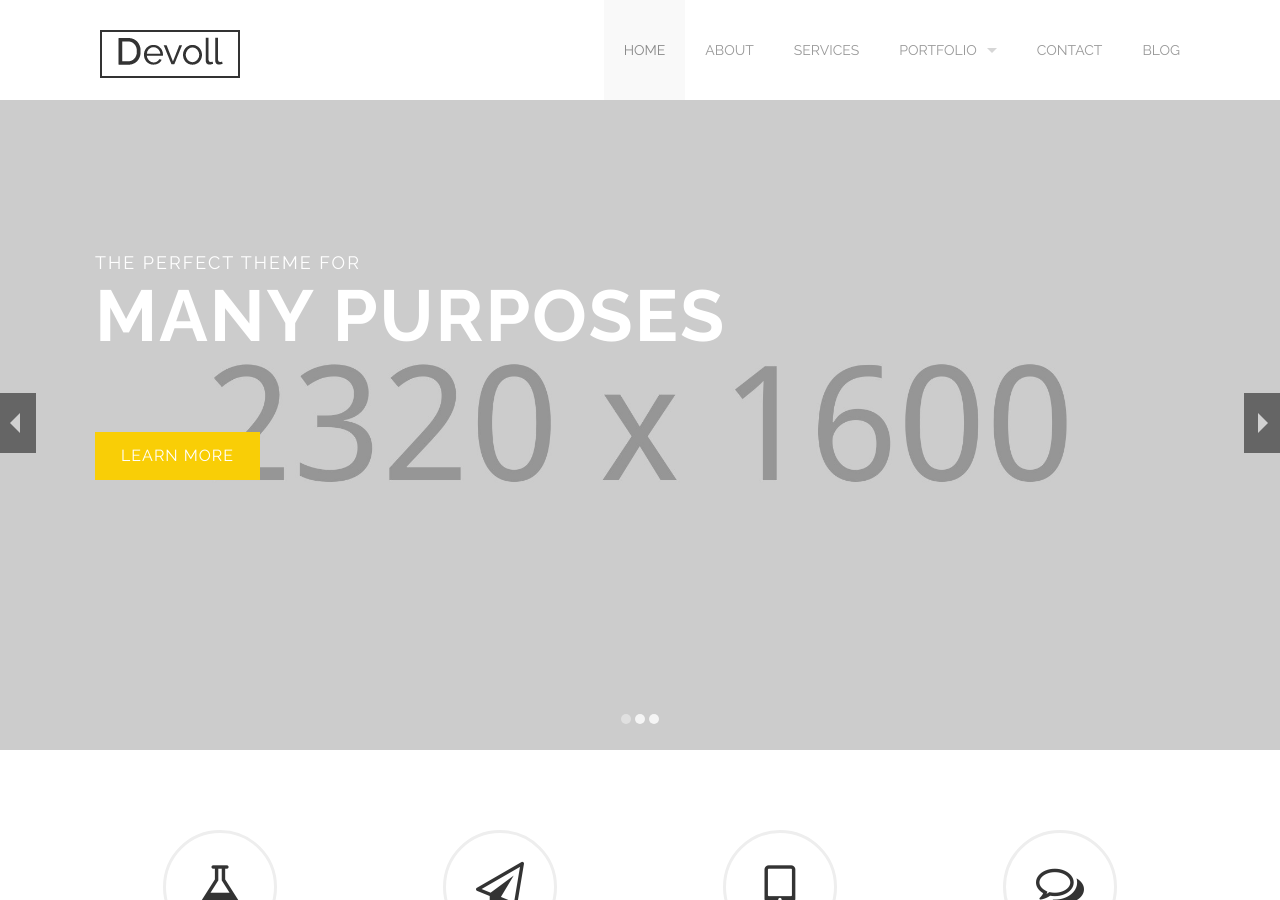
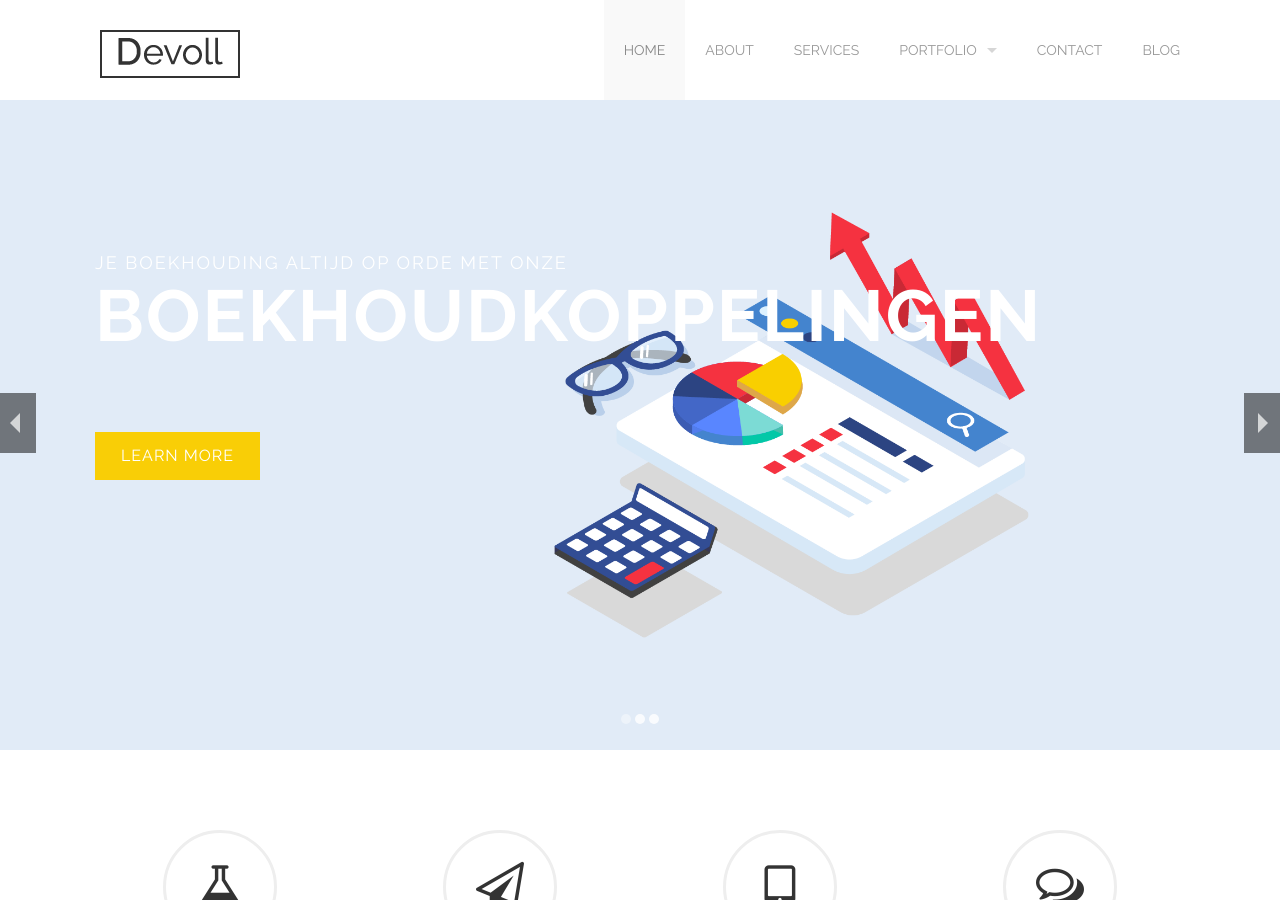
Before and after one commit to Combidesk/combidesk.github.io, a Jekyll site: the page built from index.html, in a window 1280 px wide and 900 px high. Built offline with Jekyll 4.4.1, drawn with Linux system fonts in a browser that asks for light colours.

Commit message:
Update index.html
Changed the homepage slider, first image 2320x1600 px and some slider text.

```diff
--- a/index.html
+++ b/index.html
@@ -2,13 +2,13 @@
 layout: default
 section_id: home
 slides:
-  - bg: images/@stock/slide-1.jpg
+  - bg: images/@stock/boekhoudkoppelingen-api-home-slider.png
     small_title:
       klass: bottom-to-top
-      text: The perfect theme for
+      text: Je boekhouding altijd op orde met onze
     title:
       klass: bottom-to-top
-      text: Many purposes
+      text: Boekhoudkoppelingen
     buttons:
       klass: bottom-to-top
       items:
```
